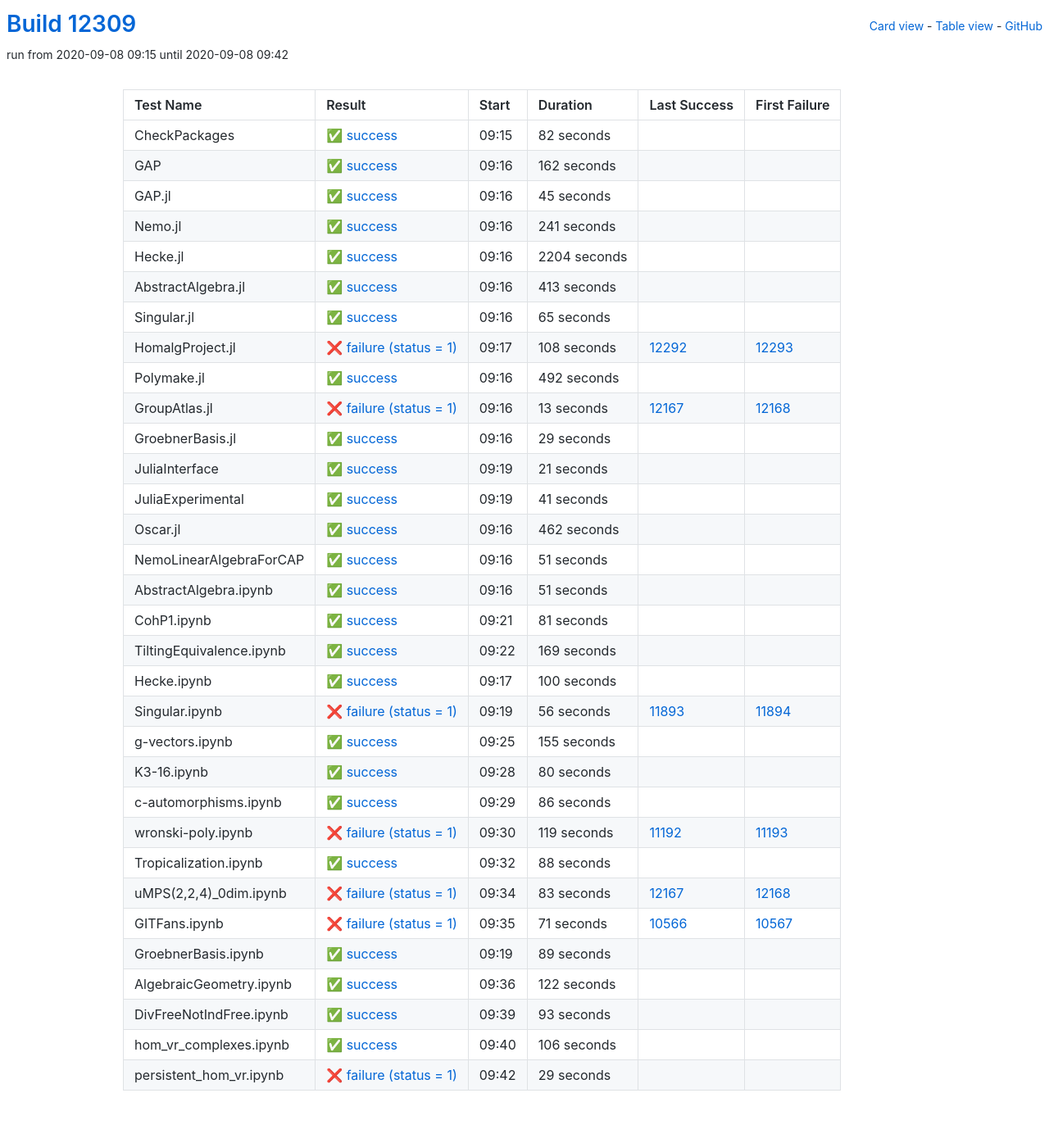
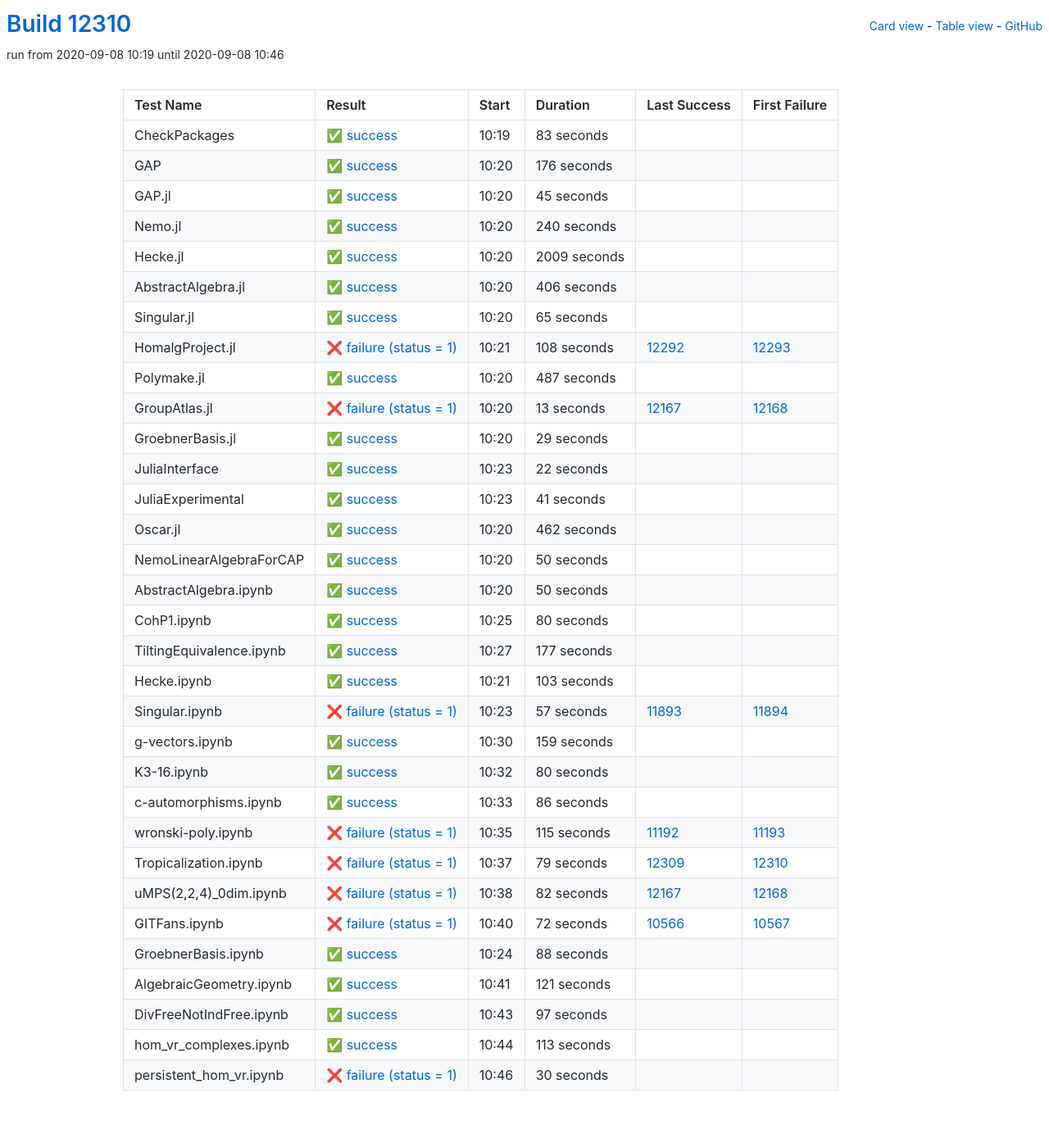
Before and after one commit to oscar-system/oscar-ci-status, a Jekyll site: the page built from table.html, in a window 1280 px wide. Shown: the whole page at 82% size. Built offline with Jekyll 4.4.1, drawn with Linux system fonts in a browser that asks for light colours.

Commit message:
Build #12310

```diff
--- a/_data/ci.yml
+++ b/_data/ci.yml
@@ -1,6 +1,6 @@
 ---
-build: 12309
-build_url: https://oscarci.mathematik.uni-kl.de/job/oscar/12309/
+build: 12310
+build_url: https://oscarci.mathematik.uni-kl.de/job/oscar/12310/
 job: oscar
 organization: oscar-system
 repo: oscar-ci-status
@@ -8,32 +8,32 @@
 tests:
 - name: CheckPackages
   id: checkpackages
-  log: https://oscarci.mathematik.uni-kl.de/job/oscar/12309/artifact/logs/build-12309/CheckPackages.log
-  start: 2020-09-08 09:15
+  log: https://oscarci.mathematik.uni-kl.de/job/oscar/12310/artifact/logs/build-12310/CheckPackages.log
+  start: 2020-09-08 10:19
   success: true
   exitcode: 0
   status: success
-  duration: 82
+  duration: 83
   last_success: false
   last_success_url:
   first_failure: false
   first_failure_url:
 - name: GAP
   id: gap
-  log: https://oscarci.mathematik.uni-kl.de/job/oscar/12309/artifact/logs/build-12309/GAP.log
-  start: 2020-09-08 09:16
+  log: https://oscarci.mathematik.uni-kl.de/job/oscar/12310/artifact/logs/build-12310/GAP.log
+  start: 2020-09-08 10:20
   success: true
   exitcode: 0
   status: success
-  duration: 162
+  duration: 176
   last_success: false
   last_success_url:
   first_failure: false
   first_failure_url:
 - name: GAP.jl
   id: gap-jl
-  log: https://oscarci.mathematik.uni-kl.de/job/oscar/12309/artifact/logs/build-12309/GAP.jl.log
-  start: 2020-09-08 09:16
+  log: https://oscarci.mathematik.uni-kl.de/job/oscar/12310/artifact/logs/build-12310/GAP.jl.log
+  start: 2020-09-08 10:20
   success: true
   exitcode: 0
   status: success
@@ -44,44 +44,44 @@
   first_failure_url:
 - name: Nemo.jl
   id: nemo-jl
-  log: https://oscarci.mathematik.uni-kl.de/job/oscar/12309/artifact/logs/build-12309/Nemo.jl.log
-  start: 2020-09-08 09:16
+  log: https://oscarci.mathematik.uni-kl.de/job/oscar/12310/artifact/logs/build-12310/Nemo.jl.log
+  start: 2020-09-08 10:20
   success: true
   exitcode: 0
   status: success
-  duration: 241
+  duration: 240
   last_success: false
   last_success_url:
   first_failure: false
   first_failure_url:
 - name: Hecke.jl
   id: hecke-jl
-  log: https://oscarci.mathematik.uni-kl.de/job/oscar/12309/artifact/logs/build-12309/Hecke.jl.log
-  start: 2020-09-08 09:16
+  log: https://oscarci.mathematik.uni-kl.de/job/oscar/12310/artifact/logs/build-12310/Hecke.jl.log
+  start: 2020-09-08 10:20
   success: true
   exitcode: 0
   status: success
-  duration: 2204
+  duration: 2009
   last_success: false
   last_success_url:
   first_failure: false
   first_failure_url:
 - name: AbstractAlgebra.jl
   id: abstractalgebra-jl
-  log: https://oscarci.mathematik.uni-kl.de/job/oscar/12309/artifact/logs/build-12309/AbstractAlgebra.jl.log
-  start: 2020-09-08 09:16
+  log: https://oscarci.mathematik.uni-kl.de/job/oscar/12310/artifact/logs/build-12310/AbstractAlgebra.jl.log
+  start: 2020-09-08 10:20
   success: true
   exitcode: 0
   status: success
-  duration: 413
+  duration: 406
   last_success: false
   last_success_url:
   first_failure: false
   first_failure_url:
 - name: Singular.jl
   id: singular-jl
-  log: https://oscarci.mathematik.uni-kl.de/job/oscar/12309/artifact/logs/build-12309/Singular.jl.log
-  start: 2020-09-08 09:16
+  log: https://oscarci.mathematik.uni-kl.de/job/oscar/12310/artifact/logs/build-12310/Singular.jl.log
+  start: 2020-09-08 10:20
   success: true
   exitcode: 0
   status: success
@@ -92,8 +92,8 @@
   first_failure_url:
 - name: HomalgProject.jl
   id: homalgproject-jl
-  log: https://oscarci.mathematik.uni-kl.de/job/oscar/12309/artifact/logs/build-12309/HomalgProject.jl.log
-  start: 2020-09-08 09:17
+  log: https://oscarci.mathematik.uni-kl.de/job/oscar/12310/artifact/logs/build-12310/HomalgProject.jl.log
+  start: 2020-09-08 10:21
   success: false
   exitcode: 1
   status: failure
@@ -104,20 +104,20 @@
   first_failure_url: https://oscarci.mathematik.uni-kl.de/job/oscar/12293/
 - name: Polymake.jl
   id: polymake-jl
-  log: https://oscarci.mathematik.uni-kl.de/job/oscar/12309/artifact/logs/build-12309/Polymake.jl.log
-  start: 2020-09-08 09:16
+  log: https://oscarci.mathematik.uni-kl.de/job/oscar/12310/artifact/logs/build-12310/Polymake.jl.log
+  start: 2020-09-08 10:20
   success: true
   exitcode: 0
   status: success
-  duration: 492
+  duration: 487
   last_success: false
   last_success_url:
   first_failure: false
   first_failure_url:
 - name: GroupAtlas.jl
   id: groupatlas-jl
-  log: https://oscarci.mathematik.uni-kl.de/job/oscar/12309/artifact/logs/build-12309/GroupAtlas.jl.log
-  start: 2020-09-08 09:16
+  log: https://oscarci.mathematik.uni-kl.de/job/oscar/12310/artifact/logs/build-12310/GroupAtlas.jl.log
+  start: 2020-09-08 10:20
   success: false
   exitcode: 1
   status: failure
@@ -128,8 +128,8 @@
   first_failure_url: https://oscarci.mathematik.uni-kl.de/job/oscar/12168/
 - name: GroebnerBasis.jl
   id: groebnerbasis-jl
-  log: https://oscarci.mathematik.uni-kl.de/job/oscar/12309/artifact/logs/build-12309/GroebnerBasis.jl.log
-  start: 2020-09-08 09:16
+  log: https://oscarci.mathematik.uni-kl.de/job/oscar/12310/artifact/logs/build-12310/GroebnerBasis.jl.log
+  start: 2020-09-08 10:20
   success: true
   exitcode: 0
   status: success
@@ -140,20 +140,20 @@
   first_failure_url:
 - name: JuliaInterface
   id: juliainterface
-  log: https://oscarci.mathematik.uni-kl.de/job/oscar/12309/artifact/logs/build-12309/JuliaInterface.log
-  start: 2020-09-08 09:19
+  log: https://oscarci.mathematik.uni-kl.de/job/oscar/12310/artifact/logs/build-12310/JuliaInterface.log
+  start: 2020-09-08 10:23
   success: true
   exitcode: 0
   status: success
-  duration: 21
+  duration: 22
   last_success: false
   last_success_url:
   first_failure: false
   first_failure_url:
 - name: JuliaExperimental
   id: juliaexperimental
-  log: https://oscarci.mathematik.uni-kl.de/job/oscar/12309/artifact/logs/build-12309/JuliaExperimental.log
-  start: 2020-09-08 09:19
+  log: https://oscarci.mathematik.uni-kl.de/job/oscar/12310/artifact/logs/build-12310/JuliaExperimental.log
+  start: 2020-09-08 10:23
   success: true
   exitcode: 0
   status: success
@@ -164,8 +164,8 @@
   first_failure_url:
 - name: Oscar.jl
   id: oscar-jl
-  log: https://oscarci.mathematik.uni-kl.de/job/oscar/12309/artifact/logs/build-12309/Oscar.jl.log
-  start: 2020-09-08 09:16
+  log: https://oscarci.mathematik.uni-kl.de/job/oscar/12310/artifact/logs/build-12310/Oscar.jl.log
+  start: 2020-09-08 10:20
   success: true
   exitcode: 0
   status: success
@@ -176,92 +176,92 @@
   first_failure_url:
 - name: NemoLinearAlgebraForCAP
   id: nemolinearalgebraforcap
-  log: https://oscarci.mathematik.uni-kl.de/job/oscar/12309/artifact/logs/build-12309/NemoLinearAlgebraForCAP.log
-  start: 2020-09-08 09:16
+  log: https://oscarci.mathematik.uni-kl.de/job/oscar/12310/artifact/logs/build-12310/NemoLinearAlgebraForCAP.log
+  start: 2020-09-08 10:20
   success: true
   exitcode: 0
   status: success
-  duration: 51
+  duration: 50
   last_success: false
   last_success_url:
   first_failure: false
   first_failure_url:
 - name: AbstractAlgebra.ipynb
   id: abstractalgebra-ipynb
-  log: https://oscarci.mathematik.uni-kl.de/job/oscar/12309/artifact/logs/build-12309/AbstractAlgebra.ipynb.log
-  start: 2020-09-08 09:16
+  log: https://oscarci.mathematik.uni-kl.de/job/oscar/12310/artifact/logs/build-12310/AbstractAlgebra.ipynb.log
+  start: 2020-09-08 10:20
   success: true
   exitcode: 0
   status: success
-  duration: 51
+  duration: 50
   last_success: false
   last_success_url:
   first_failure: false
   first_failure_url:
 - name: CohP1.ipynb
   id: cohp1-ipynb
-  log: https://oscarci.mathematik.uni-kl.de/job/oscar/12309/artifact/logs/build-12309/CohP1.ipynb.log
-  start: 2020-09-08 09:21
+  log: https://oscarci.mathematik.uni-kl.de/job/oscar/12310/artifact/logs/build-12310/CohP1.ipynb.log
+  start: 2020-09-08 10:25
   success: true
   exitcode: 0
   status: success
-  duration: 81
+  duration: 80
   last_success: false
   last_success_url:
   first_failure: false
   first_failure_url:
 - name: TiltingEquivalence.ipynb
   id: tiltingequivalence-ipynb
-  log: https://oscarci.mathematik.uni-kl.de/job/oscar/12309/artifact/logs/build-12309/TiltingEquivalence.ipynb.log
-  start: 2020-09-08 09:22
+  log: https://oscarci.mathematik.uni-kl.de/job/oscar/12310/artifact/logs/build-12310/TiltingEquivalence.ipynb.log
+  start: 2020-09-08 10:27
   success: true
   exitcode: 0
   status: success
-  duration: 169
+  duration: 177
   last_success: false
   last_success_url:
   first_failure: false
   first_failure_url:
 - name: Hecke.ipynb
   id: hecke-ipynb
-  log: https://oscarci.mathematik.uni-kl.de/job/oscar/12309/artifact/logs/build-12309/Hecke.ipynb.log
-  start: 2020-09-08 09:17
+  log: https://oscarci.mathematik.uni-kl.de/job/oscar/12310/artifact/logs/build-12310/Hecke.ipynb.log
+  start: 2020-09-08 10:21
   success: true
   exitcode: 0
   status: success
-  duration: 100
+  duration: 103
   last_success: false
   last_success_url:
   first_failure: false
   first_failure_url:
 - name: Singular.ipynb
   id: singular-ipynb
-  log: https://oscarci.mathematik.uni-kl.de/job/oscar/12309/artifact/logs/build-12309/Singular.ipynb.log
-  start: 2020-09-08 09:19
+  log: https://oscarci.mathematik.uni-kl.de/job/oscar/12310/artifact/logs/build-12310/Singular.ipynb.log
+  start: 2020-09-08 10:23
   success: false
   exitcode: 1
   status: failure
-  duration: 56
+  duration: 57
   last_success: 11893
   last_success_url: https://oscarci.mathematik.uni-kl.de/job/oscar/11893/
   first_failure: 11894
   first_failure_url: https://oscarci.mathematik.uni-kl.de/job/oscar/11894/
 - name: g-vectors.ipynb
   id: g-vectors-ipynb
-  log: https://oscarci.mathematik.uni-kl.de/job/oscar/12309/artifact/logs/build-12309/g-vectors.ipynb.log
-  start: 2020-09-08 09:25
+  log: https://oscarci.mathematik.uni-kl.de/job/oscar/12310/artifact/logs/build-12310/g-vectors.ipynb.log
+  start: 2020-09-08 10:30
   success: true
   exitcode: 0
   status: success
-  duration: 155
+  duration: 159
   last_success: false
   last_success_url:
   first_failure: false
   first_failure_url:
 - name: K3-16.ipynb
   id: k3-16-ipynb
-  log: https://oscarci.mathematik.uni-kl.de/job/oscar/12309/artifact/logs/build-12309/K3-16.ipynb.log
-  start: 2020-09-08 09:28
+  log: https://oscarci.mathematik.uni-kl.de/job/oscar/12310/artifact/logs/build-12310/K3-16.ipynb.log
+  start: 2020-09-08 10:32
   success: true
   exitcode: 0
   status: success
@@ -272,8 +272,8 @@
   first_failure_url:
 - name: c-automorphisms.ipynb
   id: c-automorphisms-ipynb
-  log: https://oscarci.mathematik.uni-kl.de/job/oscar/12309/artifact/logs/build-12309/c-automorphisms.ipynb.log
-  start: 2020-09-08 09:29
+  log: https://oscarci.mathematik.uni-kl.de/job/oscar/12310/artifact/logs/build-12310/c-automorphisms.ipynb.log
+  start: 2020-09-08 10:33
   success: true
   exitcode: 0
   status: success
@@ -284,20 +284,56 @@
   first_failure_url:
 - name: wronski-poly.ipynb
   id: wronski-poly-ipynb
-  log: https://oscarci.mathematik.uni-kl.de/job/oscar/12309/artifact/logs/build-12309/wronski-poly.ipynb.log
-  start: 2020-09-08 09:30
+  log: https://oscarci.mathematik.uni-kl.de/job/oscar/12310/artifact/logs/build-12310/wronski-poly.ipynb.log
+  start: 2020-09-08 10:35
   success: false
   exitcode: 1
   status: failure
-  duration: 119
+  duration: 115
   last_success: 11192
   last_success_url: https://oscarci.mathematik.uni-kl.de/job/oscar/11192/
   first_failure: 11193
   first_failure_url: https://oscarci.mathematik.uni-kl.de/job/oscar/11193/
 - name: Tropicalization.ipynb
   id: tropicalization-ipynb
-  log: https://oscarci.mathematik.uni-kl.de/job/oscar/12309/artifact/logs/build-12309/Tropicalization.ipynb.log
-  start: 2020-09-08 09:32
+  log: https://oscarci.mathematik.uni-kl.de/job/oscar/12310/artifact/logs/build-12310/Tropicalization.ipynb.log
+  start: 2020-09-08 10:37
+  success: false
+  exitcode: 1
+  status: failure
+  duration: 79
+  last_success: 12309
+  last_success_url: https://oscarci.mathematik.uni-kl.de/job/oscar/12309/
+  first_failure: 12310
+  first_failure_url: https://oscarci.mathematik.uni-kl.de/job/oscar/12310/
+- name: uMPS(2,2,4)_0dim.ipynb
+  id: umps-2-2-4-0dim-ipynb
+  log: https://oscarci.mathematik.uni-kl.de/job/oscar/12310/artifact/logs/build-12310/uMPS-2-2-4-_0dim.ipynb.log
+  start: 2020-09-08 10:38
+  success: false
+  exitcode: 1
+  status: failure
+  duration: 82
+  last_success: 12167
+  last_success_url: https://oscarci.mathematik.uni-kl.de/job/oscar/12167/
+  first_failure: 12168
+  first_failure_url: https://oscarci.mathematik.uni-kl.de/job/oscar/12168/
+- name: GITFans.ipynb
+  id: gitfans-ipynb
+  log: https://oscarci.mathematik.uni-kl.de/job/oscar/12310/artifact/logs/build-12310/GITFans.ipynb.log
+  start: 2020-09-08 10:40
+  success: false
+  exitcode: 1
+  status: failure
+  duration: 72
+  last_success: 10566
+  last_success_url: https://oscarci.mathematik.uni-kl.de/job/oscar/10566/
+  first_failure: 10567
+  first_failure_url: https://oscarci.mathematik.uni-kl.de/job/oscar/10567/
+- name: GroebnerBasis.ipynb
+  id: groebnerbasis-ipynb
+  log: https://oscarci.mathematik.uni-kl.de/job/oscar/12310/artifact/logs/build-12310/GroebnerBasis.ipynb.log
+  start: 2020-09-08 10:24
   success: true
   exitcode: 0
   status: success
@@ -306,86 +342,50 @@
   last_success_url:
   first_failure: false
   first_failure_url:
-- name: uMPS(2,2,4)_0dim.ipynb
-  id: umps-2-2-4-0dim-ipynb
-  log: https://oscarci.mathematik.uni-kl.de/job/oscar/12309/artifact/logs/build-12309/uMPS-2-2-4-_0dim.ipynb.log
-  start: 2020-09-08 09:34
-  success: false
-  exitcode: 1
-  status: failure
-  duration: 83
-  last_success: 12167
-  last_success_url: https://oscarci.mathematik.uni-kl.de/job/oscar/12167/
-  first_failure: 12168
-  first_failure_url: https://oscarci.mathematik.uni-kl.de/job/oscar/12168/
-- name: GITFans.ipynb
-  id: gitfans-ipynb
-  log: https://oscarci.mathematik.uni-kl.de/job/oscar/12309/artifact/logs/build-12309/GITFans.ipynb.log
-  start: 2020-09-08 09:35
-  success: false
-  exitcode: 1
-  status: failure
-  duration: 71
-  last_success: 10566
-  last_success_url: https://oscarci.mathematik.uni-kl.de/job/oscar/10566/
-  first_failure: 10567
-  first_failure_url: https://oscarci.mathematik.uni-kl.de/job/oscar/10567/
-- name: GroebnerBasis.ipynb
-  id: groebnerbasis-ipynb
-  log: https://oscarci.mathematik.uni-kl.de/job/oscar/12309/artifact/logs/build-12309/GroebnerBasis.ipynb.log
-  start: 2020-09-08 09:19
+- name: AlgebraicGeometry.ipynb
+  id: algebraicgeometry-ipynb
+  log: https://oscarci.mathematik.uni-kl.de/job/oscar/12310/artifact/logs/build-12310/AlgebraicGeometry.ipynb.log
+  start: 2020-09-08 10:41
   success: true
   exitcode: 0
   status: success
-  duration: 89
-  last_success: false
-  last_success_url:
-  first_failure: false
-  first_failure_url:
-- name: AlgebraicGeometry.ipynb
-  id: algebraicgeometry-ipynb
-  log: https://oscarci.mathematik.uni-kl.de/job/oscar/12309/artifact/logs/build-12309/AlgebraicGeometry.ipynb.log
-  start: 2020-09-08 09:36
-  success: true
-  exitcode: 0
-  status: success
-  duration: 122
+  duration: 121
   last_success: false
   last_success_url:
   first_failure: false
   first_failure_url:
 - name: DivFreeNotIndFree.ipynb
   id: divfreenotindfree-ipynb
-  log: https://oscarci.mathematik.uni-kl.de/job/oscar/12309/artifact/logs/build-12309/DivFreeNotIndFree.ipynb.log
-  start: 2020-09-08 09:39
+  log: https://oscarci.mathematik.uni-kl.de/job/oscar/12310/artifact/logs/build-12310/DivFreeNotIndFree.ipynb.log
+  start: 2020-09-08 10:43
   success: true
   exitcode: 0
   status: success
-  duration: 93
+  duration: 97
   last_success: false
   last_success_url:
   first_failure: false
   first_failure_url:
 - name: hom_vr_complexes.ipynb
   id: hom-vr-complexes-ipynb
-  log: https://oscarci.mathematik.uni-kl.de/job/oscar/12309/artifact/logs/build-12309/hom_vr_complexes.ipynb.log
-  start: 2020-09-08 09:40
+  log: https://oscarci.mathematik.uni-kl.de/job/oscar/12310/artifact/logs/build-12310/hom_vr_complexes.ipynb.log
+  start: 2020-09-08 10:44
   success: true
   exitcode: 0
   status: success
-  duration: 106
+  duration: 113
   last_success: false
   last_success_url:
   first_failure: false
   first_failure_url:
 - name: persistent_hom_vr.ipynb
   id: persistent-hom-vr-ipynb
-  log: https://oscarci.mathematik.uni-kl.de/job/oscar/12309/artifact/logs/build-12309/persistent_hom_vr.ipynb.log
-  start: 2020-09-08 09:42
+  log: https://oscarci.mathematik.uni-kl.de/job/oscar/12310/artifact/logs/build-12310/persistent_hom_vr.ipynb.log
+  start: 2020-09-08 10:46
   success: false
   exitcode: 1
   status: failure
-  duration: 29
+  duration: 30
   last_success: false
   last_success_url:
   first_failure: false
```
Also changed, not shown: README.md.
